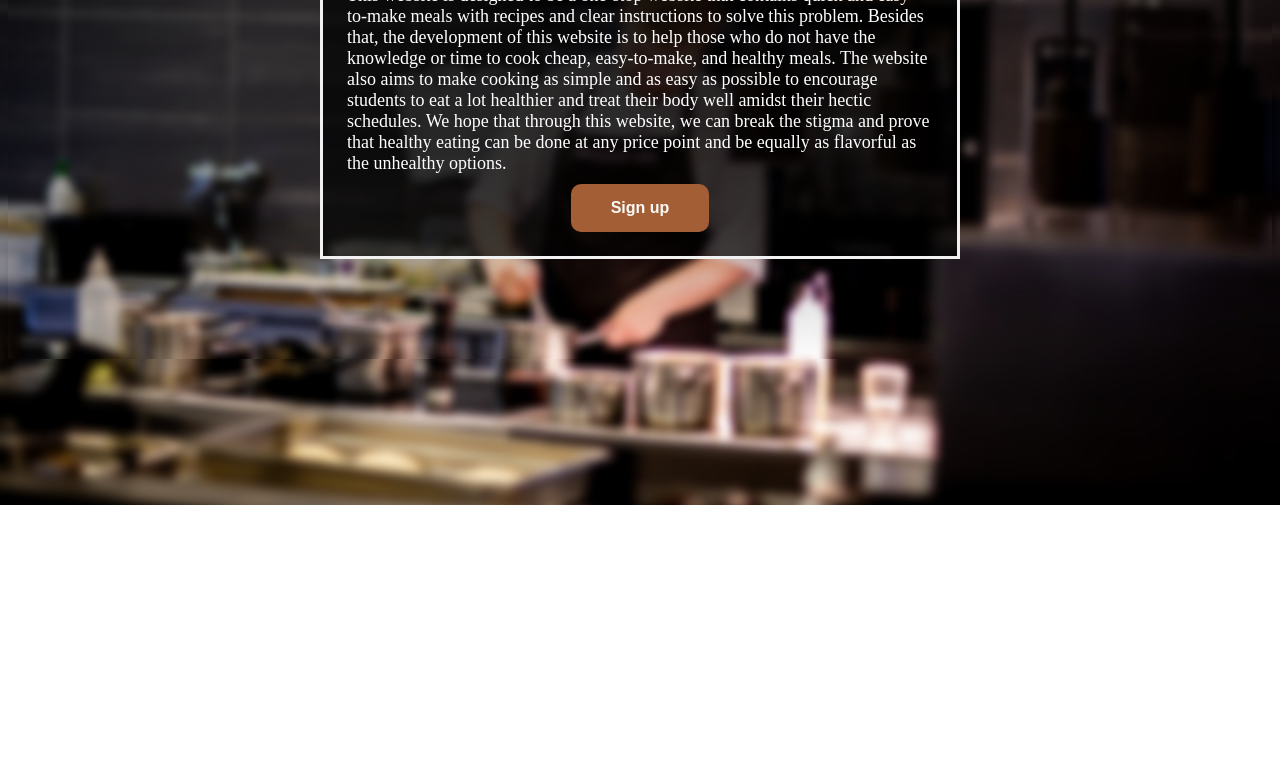
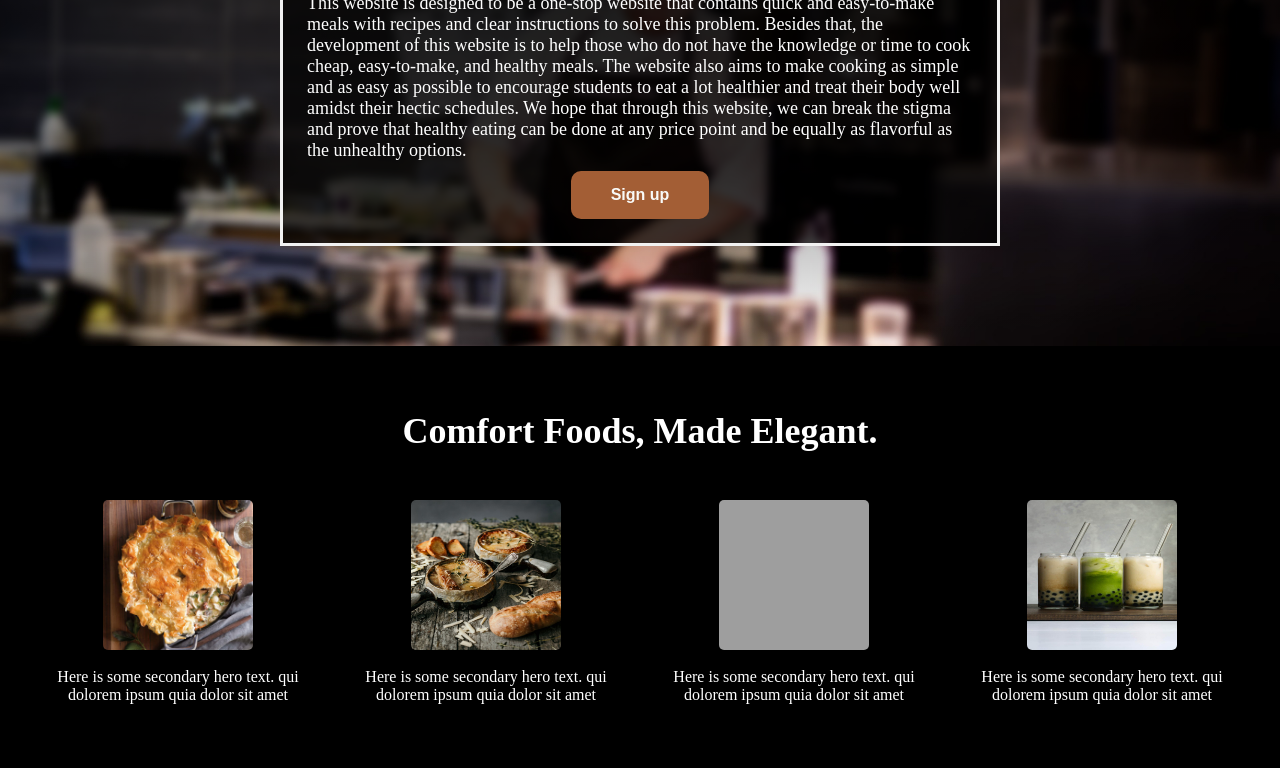
Before and after one commit to gh-tim/WD-Assignment1, a plain HTML site: page index.html in a window 1280 px wide. Shown: the part 295-1063 px from the top of the page. Before the commit the page ends 800 px from the top, so only its background shows below. Drawn offline with Linux system fonts and the light colour scheme; grey boxes are pictures that could not be loaded; a web font is replaced by a local one.

Commit message:
remove body margin, fix hero banner image, add content section title and images

```diff
--- a/index.html
+++ b/index.html
@@ -41,7 +41,6 @@
                 </div>
 				<button class="sign-up" type="button" href="#">Sign up</button>
             </div>
-
             <!--<div class="pic">
                 <img src="images/blackkitchen.jpg" alt="kitchen">
             </div>
@@ -53,5 +52,33 @@
 			    </form>-->
 	    </div>
 
+		<div class="content">
+            <div class="title">
+                Comfort Foods, Made Elegant.
+            </div>
+
+            <div class="food-con">
+                <div class="description">
+                <img src="images/chickenpie.png" alt="chicken pot pie">
+                Here is some secondary hero text. qui dolorem ipsum quia dolor sit amet
+                </div>
+
+                <div class="description">
+                    <img src="images/frenchonion.jpg" alt="french onion soup">
+                    Here is some secondary hero text. qui dolorem ipsum quia dolor sit amet
+                    </div>
+
+                <div class="description">
+                <img src="images/cinnamonroll.png" alt="cinnamon roll">
+                Here is some secondary hero text. qui dolorem ipsum quia dolor sit amet
+                </div>
+
+                <div class="description">
+                    <img src="images/boba.jpg" alt="boba tea">
+                    Here is some secondary hero text. qui dolorem ipsum quia dolor sit amet
+                    </div>
+
+            </div>
+        </div>
     </body>
 </html>
--- a/style.css
+++ b/style.css
@@ -5,15 +5,24 @@
 body,
 html {
     height: 100%;
-    font-family: 'Gloock', serif;
+    font-family: 'Gloock', 'Times New Roman', serif;
     color: white;
-    background: linear-gradient(rgba(0,0,0,0.65),rgba(0, 0, 0, 0.65),rgba(0, 0, 0, 0.38),rgba(0, 0, 0, 0) )no-repeat
-    ,url(images/kitchen.jpg)no-repeat;
+    background-color: #000000;
     background-size: cover;
     object-fit: cover;
     max-width: 100%;
     height: auto;
+    margin: 0;
   }
+
+.hero {
+    background-image: linear-gradient(rgba(0, 0, 0, 0.65),rgba(0, 0, 0, 0.65),rgba(0, 0, 0, 0.38),rgba(0, 0, 0, 0)), url("images/kitchen.jpg");
+    height: 50%;
+    background-position: center;
+    background-repeat: no-repeat;
+    background-size: cover;
+    position: relative;
+}
 
 .header {
     background-color: #000000;
@@ -37,7 +46,7 @@ html {
 .texts {
     display: flex;
     flex-direction: column;
-    flex-basis: 40em;
+    flex-basis: 45em;
     align-items: center;
     justify-content: center;
     background-color: rgba(0,0,0, 0.7);
@@ -52,20 +61,22 @@ html {
 
 .sec-text {
     display: flex;
+    padding-top: 16px;
     font-size: 18px;
-    justify-content: center;
+    justify-items: center;
 }
 
 .sign-up {
+    display: inline-block;
     background-color: #A35E35;
     font-size: 16px;
     border-radius: 10px;
     border: none;
     padding: 15px 40px;
     color: #F9FAF8;
-    justify-content: center;
     margin-top: 10px;
     font-weight: 700;
+    cursor: pointer;
 }
 
 .logo {
@@ -129,3 +140,43 @@ a {
 .header ul li:hover::after{
     width: 100%;
 }
+
+.content {
+    display: flex;
+    flex-direction: column;
+    padding-top: 32px;
+    padding-bottom: 64px;
+}
+
+.title {
+    margin: 32px;
+    font-size: 36px;
+    font-weight: bolder;
+    display: flex;
+    justify-content: center;
+    align-items: center;
+}
+
+.food-con {
+    display: flex;
+    gap: 48px;
+    margin-left: 48px;
+    margin-right: 48px;
+    padding-top: 16px;
+}
+
+.food-con img {
+    display: flex;
+    width: 150px;
+    height: 150px;
+    border-radius: 5px;
+}
+
+.description {
+    display: flex;
+    flex-direction: column;
+    text-align: center;
+    justify-content: center;
+    align-items: center;
+    gap: 18px;
+}
```
Also changed, not shown: images/boba.jpg (added), images/chickenpie.png (added), images/frenchonion.jpg (added), 1 other file.
